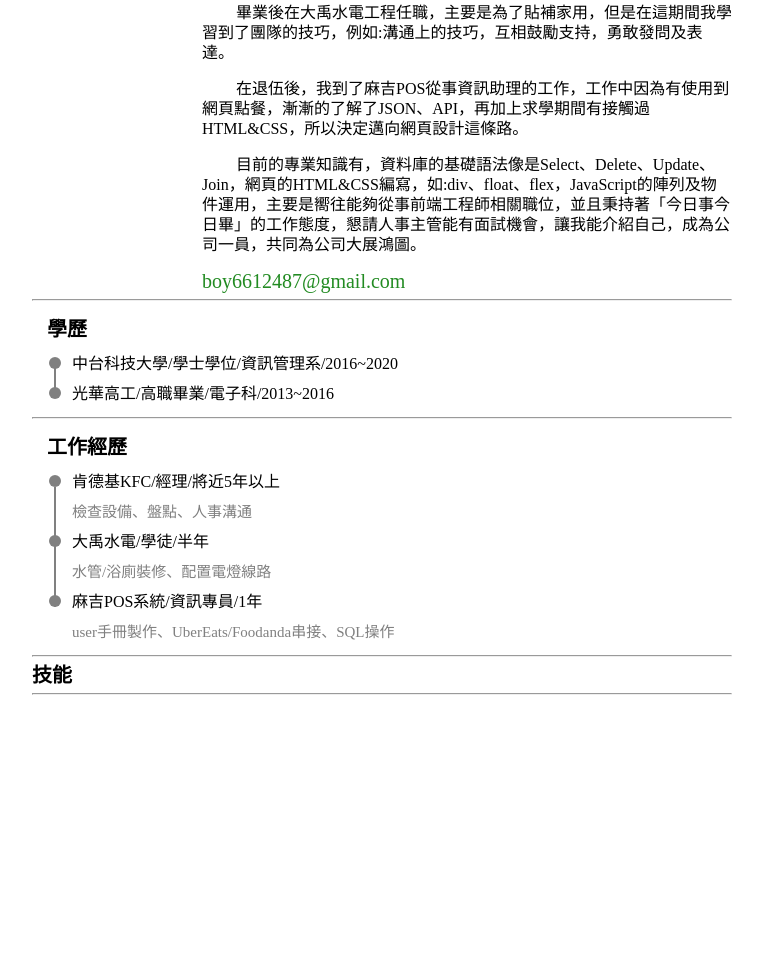
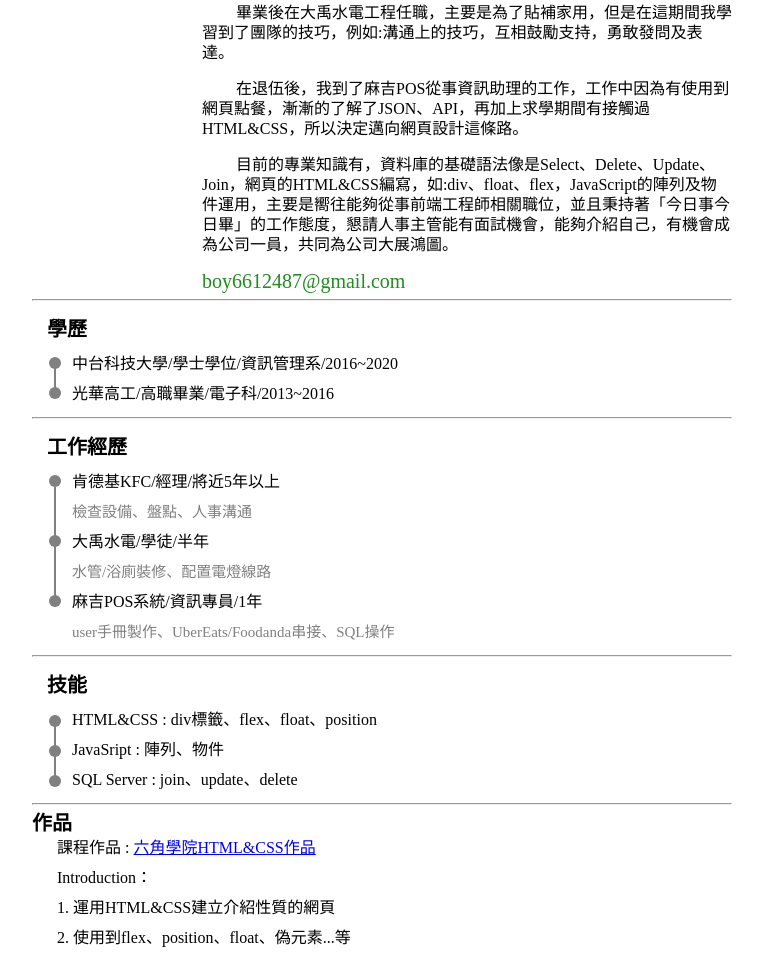
Before and after one commit to engineerjohnson/Resume, a plain HTML site: page index.html in a window 1280 px wide. Shown: the part 275-1238 px from the top of the page, without its empty margins (258-1021 px from the left). Before the commit the page ends 980 px from the top, so only its background shows below. Drawn offline with Linux system fonts and the light colour scheme.

Commit message:
Resume.v4

```diff
--- a/index.html
+++ b/index.html
@@ -28,7 +28,7 @@
                 在退伍後，我到了麻吉POS從事資訊助理的工作，工作中因為有使用到網頁點餐，漸漸的了解了JSON、API，再加上求學期間有接觸過HTML&CSS，所以決定邁向網頁設計這條路。
                 </p>
                 <br>
-                <p>目前的專業知識有，資料庫的基礎語法像是Select、Delete、Update、Join，網頁的HTML&CSS編寫，如:div、float、flex，JavaScript的陣列及物件運用，主要是嚮往能夠從事前端工程師相關職位，並且秉持著「今日事今日畢」的工作態度，懇請人事主管能有面試機會，讓我能介紹自己，成為公司一員，共同為公司大展鴻圖。
+                <p>目前的專業知識有，資料庫的基礎語法像是Select、Delete、Update、Join，網頁的HTML&CSS編寫，如:div、float、flex，JavaScript的陣列及物件運用，主要是嚮往能夠從事前端工程師相關職位，並且秉持著「今日事今日畢」的工作態度，懇請人事主管能有面試機會，能夠介紹自己，有機會成為公司一員，共同為公司大展鴻圖。
                 </p>
                 <br>
                 <a href="mailto:boy6612487@gmail.com">boy6612487@gmail.com</a>
@@ -64,12 +64,25 @@
         <div class="content">
             <h2>技能</h2>
             <ul>
-                <li></li>
-                <li></li>
+                <li>HTML&CSS : div標籤、flex、float、position</li>
+                <li>JavaSript : 陣列、物件</li>
+                <li>SQL Server : join、update、delete</li>
             </ul>
         </div>
         <hr>
-        <div class="fooder"></div>
+        <div class="fooder">
+            <h2>作品</h2>
+            <ul>
+                <li>課程作品 : <a href="https://engineerjohnson.github.io/project/">六角學院HTML&CSS作品</a>
+                    <br>
+                    Introduction：
+                    <br>
+                    1. 運用HTML&CSS建立介紹性質的網頁
+                    <br>
+                    2. 使用到flex、position、float、偽元素...等
+                </li>
+            </ul>
+        </div>
     </div>
 </body>
 </html>
--- a/style.css
+++ b/style.css
@@ -87,10 +87,10 @@ li{
 	text-decoration: none;
 	font-size:20px;
 }
-.header,.menu{
+.header,.menu,.content{
 	padding-left:15px ;
 }
-.header h2,.menu h2{
+.header h2,.menu h2,.content h2{
 	padding: 10px 0 10px 0;
 }
 .header li{
@@ -145,3 +145,27 @@ li{
 	left: 7px;
 	bottom: -80px;
 }
+.content  li{
+	position: relative;
+}
+.content li::after{
+	content:"";
+	width: 12px;
+	height: 12px;
+	background-color: gray;
+	border-radius: 50%;
+	left: 2px;
+	bottom: 8px;
+	position: absolute;
+	z-index: 0;
+}
+.content li:first-child::before{
+	content: "";
+	width: 2px;
+	height: 70px;
+	background-color: gray;
+	z-index: 2;
+	position: absolute;
+	left: 7px;
+	bottom: -50px;
+}
```
